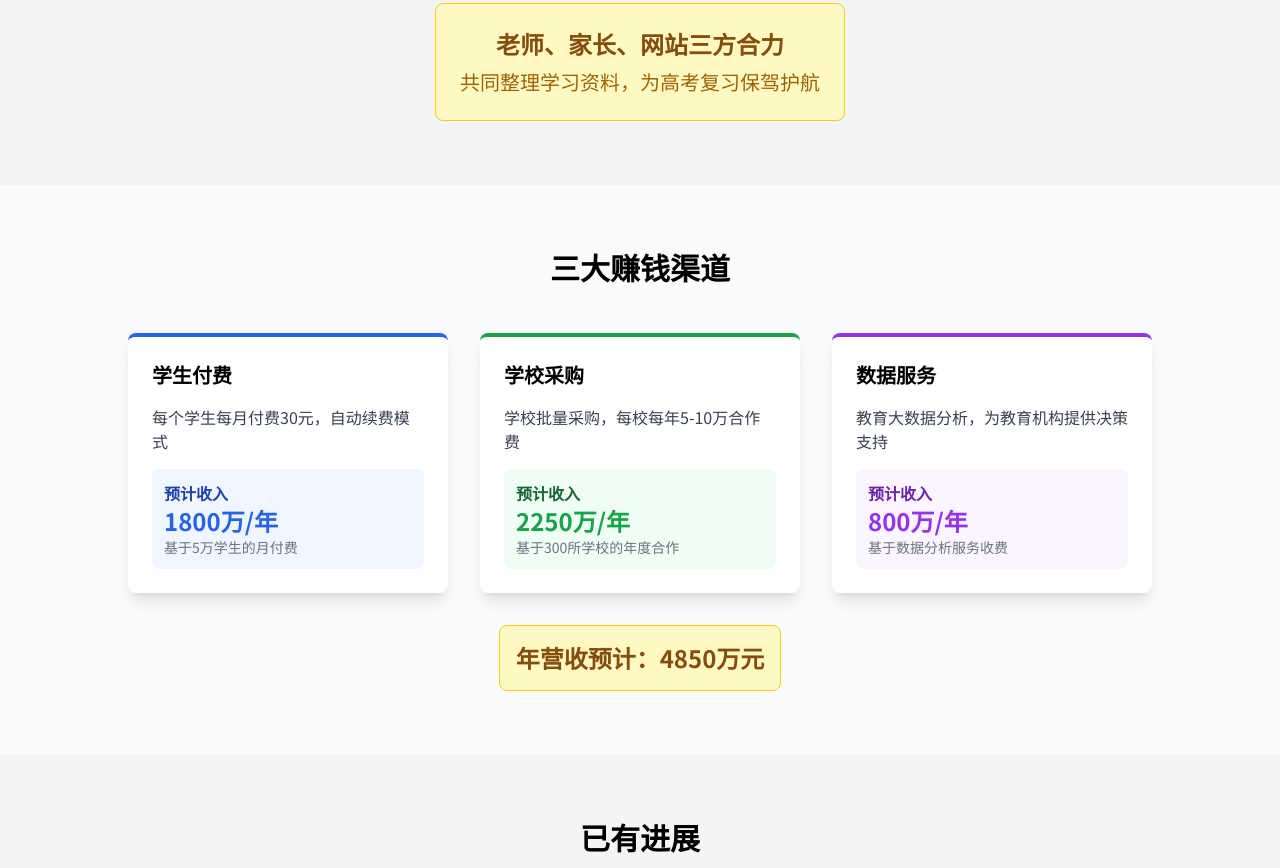
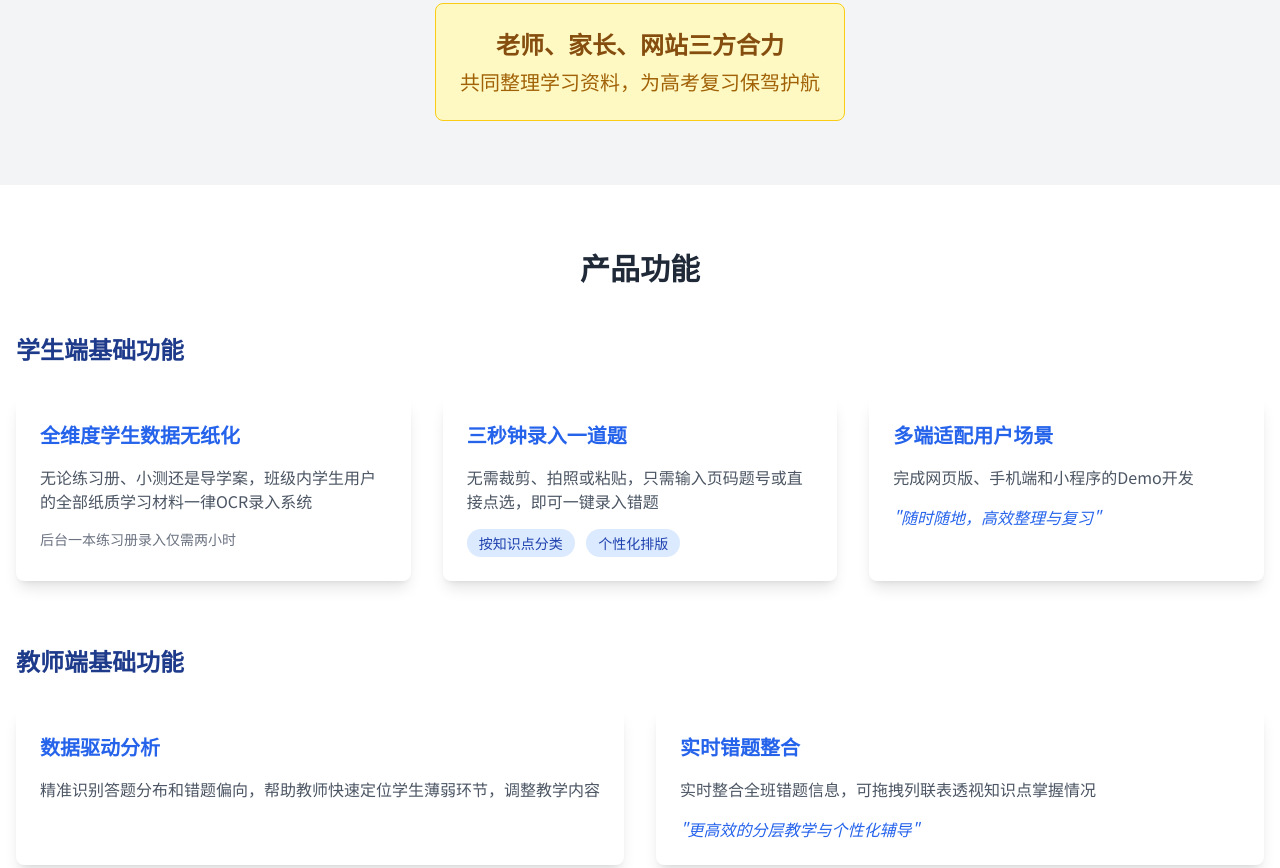
Before and after one commit to xiaojinyu868-w/web, a plain HTML site: page index.html in a window 1280 px wide. Shown: the part 1580-2448 px from the top of the page. Drawn offline with nearby package versions, Linux system fonts and the light colour scheme.

Commit message:
add Product Features section.

```diff
--- /dev/null
+++ b/components/features.html
@@ -0,0 +1,55 @@
+<!-- 产品功能展示 -->
+<section class="py-16 bg-white">
+    <div class="container mx-auto px-4">
+        <h2 class="text-3xl font-bold text-center mb-12 text-gray-800">产品功能</h2>
+
+        <!-- 学生端功能 -->
+        <div class="mb-16">
+            <h3 class="text-2xl font-bold mb-8 text-blue-900">学生端基础功能</h3>
+            <div class="grid md:grid-cols-3 gap-8">
+                <!-- 全维度数据无纸化 -->
+                <div class="bg-white rounded-lg shadow-lg p-6 hover:shadow-xl transition-shadow">
+                    <div class="text-blue-600 text-xl font-bold mb-4">全维度学生数据无纸化</div>
+                    <p class="text-gray-600 mb-4">无论练习册、小测还是导学案，班级内学生用户的全部纸质学习材料一律OCR录入系统</p>
+                    <p class="text-sm text-gray-500">后台一本练习册录入仅需两小时</p>
+                </div>
+
+                <!-- 错题本功能 -->
+                <div class="bg-white rounded-lg shadow-lg p-6 hover:shadow-xl transition-shadow">
+                    <div class="text-blue-600 text-xl font-bold mb-4">三秒钟录入一道题</div>
+                    <p class="text-gray-600 mb-4">无需裁剪、拍照或粘贴，只需输入页码题号或直接点选，即可一键录入错题</p>
+                    <div class="mt-4">
+                        <span class="inline-block bg-blue-100 text-blue-800 px-3 py-1 rounded-full text-sm">按知识点分类</span>
+                        <span class="inline-block bg-blue-100 text-blue-800 px-3 py-1 rounded-full text-sm ml-2">个性化排版</span>
+                    </div>
+                </div>
+
+                <!-- 多端适配 -->
+                <div class="bg-white rounded-lg shadow-lg p-6 hover:shadow-xl transition-shadow">
+                    <div class="text-blue-600 text-xl font-bold mb-4">多端适配用户场景</div>
+                    <p class="text-gray-600 mb-4">完成网页版、手机端和小程序的Demo开发</p>
+                    <p class="italic text-blue-600">"随时随地，高效整理与复习"</p>
+                </div>
+            </div>
+        </div>
+
+        <!-- 教师端功能 -->
+        <div>
+            <h3 class="text-2xl font-bold mb-8 text-blue-900">教师端基础功能</h3>
+            <div class="grid md:grid-cols-2 gap-8">
+                <!-- 数据驱动 -->
+                <div class="bg-white rounded-lg shadow-lg p-6 hover:shadow-xl transition-shadow">
+                    <div class="text-blue-600 text-xl font-bold mb-4">数据驱动分析</div>
+                    <p class="text-gray-600">精准识别答题分布和错题偏向，帮助教师快速定位学生薄弱环节，调整教学内容</p>
+                </div>
+
+                <!-- 错题整合 -->
+                <div class="bg-white rounded-lg shadow-lg p-6 hover:shadow-xl transition-shadow">
+                    <div class="text-blue-600 text-xl font-bold mb-4">实时错题整合</div>
+                    <p class="text-gray-600 mb-4">实时整合全班错题信息，可拖拽列联表透视知识点掌握情况</p>
+                    <p class="italic text-blue-600">"更高效的分层教学与个性化辅导"</p>
+                </div>
+            </div>
+        </div>
+    </div>
+</section>
--- a/index.html
+++ b/index.html
@@ -21,6 +21,9 @@
     <!-- 核心价值 -->
     <div id="values"></div>
 
+    <!-- 产品功能 -->
+    <div id="features"></div>
+
     <!-- 赚钱模式 -->
     <div id="business"></div>
 
--- a/js/main.js
+++ b/js/main.js
@@ -4,6 +4,7 @@ const components = {
     'hero': 'components/hero.html',
     'story': 'components/story.html',
     'values': 'components/values.html',
+    'features': 'components/features.html',
     'business': 'components/business.html',
     'progress': 'components/progress.html',
     'endorsement': 'components/endorsement.html',
```
